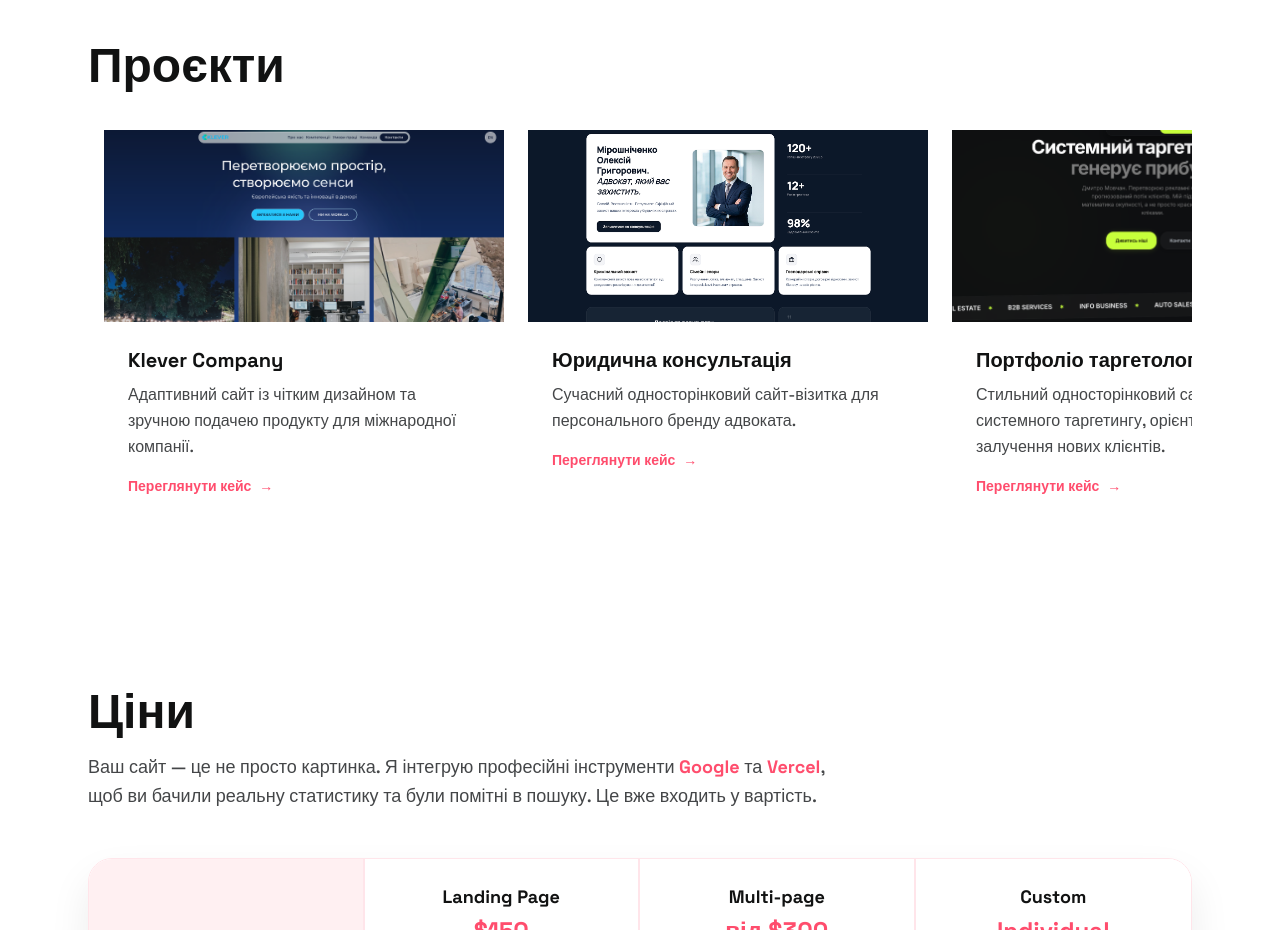
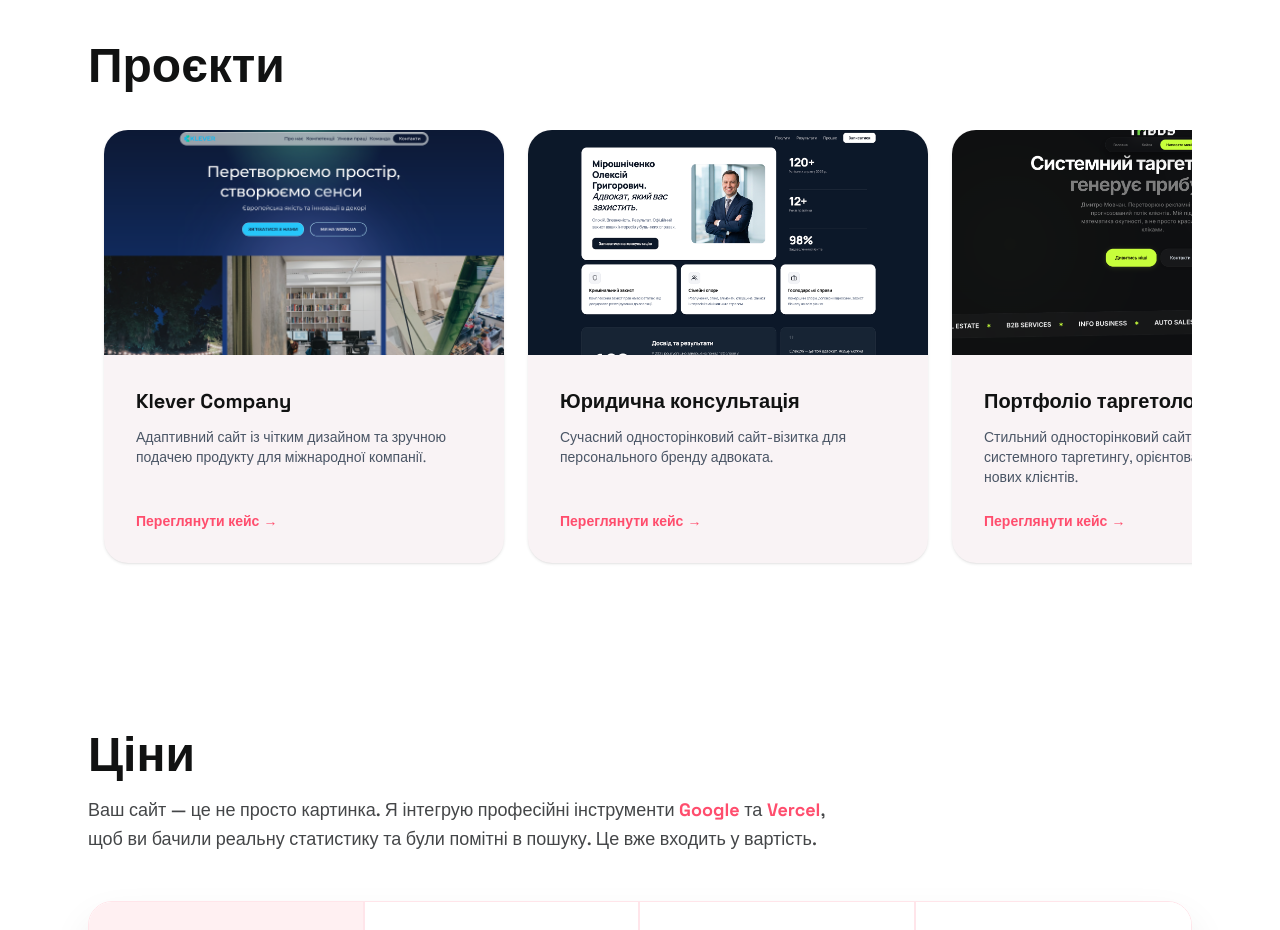
Before and after one commit to ratatoskodessa-boop/mysite, a Next.js app: page / in a window 1280 px wide. Shown: the part 2240-3170 px from the top of the page. Built offline with nearby package versions, Linux system fonts and the light colour scheme.

Commit message:
Update Projects.tsx

```diff
--- a/src/components/Projects.tsx
+++ b/src/components/Projects.tsx
@@ -4,51 +4,38 @@ import { motion } from "framer-motion";
 import { useInView } from "framer-motion";
 import { useRef } from "react";
 
-function ProjectCard({
-  title,
-  description,
-  imageSrc,
-  href,
-  delay = 0,
-}: {
-  title: string;
-  description: string;
-  imageSrc?: string;
-  href?: string;
-  delay?: number;
-}) {
-  const ref = useRef(null);
-  const inView = useInView(ref, { once: true, margin: "-60px" });
-  const Wrapper: any = href ? motion.a : motion.div;
+function ProjectCard({ title, description, imageSrc, href, delay }: any) {
+  return (
+    <div className="bg-[#F9F3F5] rounded-3xl overflow-hidden flex flex-col h-full shadow-sm hover:shadow-md transition-all duration-300">
 
-  return (
-    <Wrapper
-      ref={ref}
-      initial={{ opacity: 0, y: 30 }}
-      animate={inView ? { opacity: 1, y: 0 } : {}}
-      transition={{ type: "spring", stiffness: 280, damping: 26, delay }}
-      whileHover={{ x: -3, y: -3, boxShadow: "10px 10px 0px rgba(255,77,109,0.18)" }}
-      href={href}
-      target={href ? "_blank" : undefined}
-      rel={href ? "noopener noreferrer" : undefined}
-      className="rounded-3xl overflow-hidden bg-[#f3f4f6] shadow-[0_20px_40px_rgba(17,18,18,0.08)] cursor-pointer group"
-    >
-      {imageSrc ? (
-        <img src={imageSrc} alt={title} className="w-full h-48 object-cover" />
-      ) : (
-        <div className="w-full h-48 bg-white flex items-center justify-center text-6xl text-[#ff4d6d]">
-          🖼️
-        </div>
-      )}
+      {/* Блок із картинкою */}
+      <div className="relative w-full aspect-[16/9]">
+        <img
+          src={imageSrc}
+          alt={title}
+          className="w-full h-full object-cover"
+        />
+      </div>
 
-      <div className="p-6">
-        <h3 className="font-black mb-2 text-[#111212] text-xl">{title}</h3>
-        <p className="font-medium text-[#444648] leading-relaxed">{description}</p>
-        <div className="mt-4 flex items-center gap-2 font-bold text-sm text-[#ff4d6d] group-hover:underline">
-          Переглянути кейс <span>→</span>
-        </div>
+      {/* Текстовий блок із відступами (padding) */}
+      <div className="p-6 md:p-8 flex flex-col flex-grow">
+        <h3 className="text-xl font-bold mb-3">{title}</h3>
+
+        <p className="text-sm text-gray-600 mb-6 flex-grow">
+          {description}
+        </p>
+
+        <a
+          href={href}
+          target="_blank"
+          rel="noopener noreferrer"
+          className="text-[#ff4d6d] font-semibold text-sm inline-flex items-center hover:opacity-80 transition-opacity mt-auto"
+        >
+          Переглянути кейс <span className="ml-1">→</span>
+        </a>
       </div>
-    </Wrapper>
+
+    </div>
   );
 }
 
```
